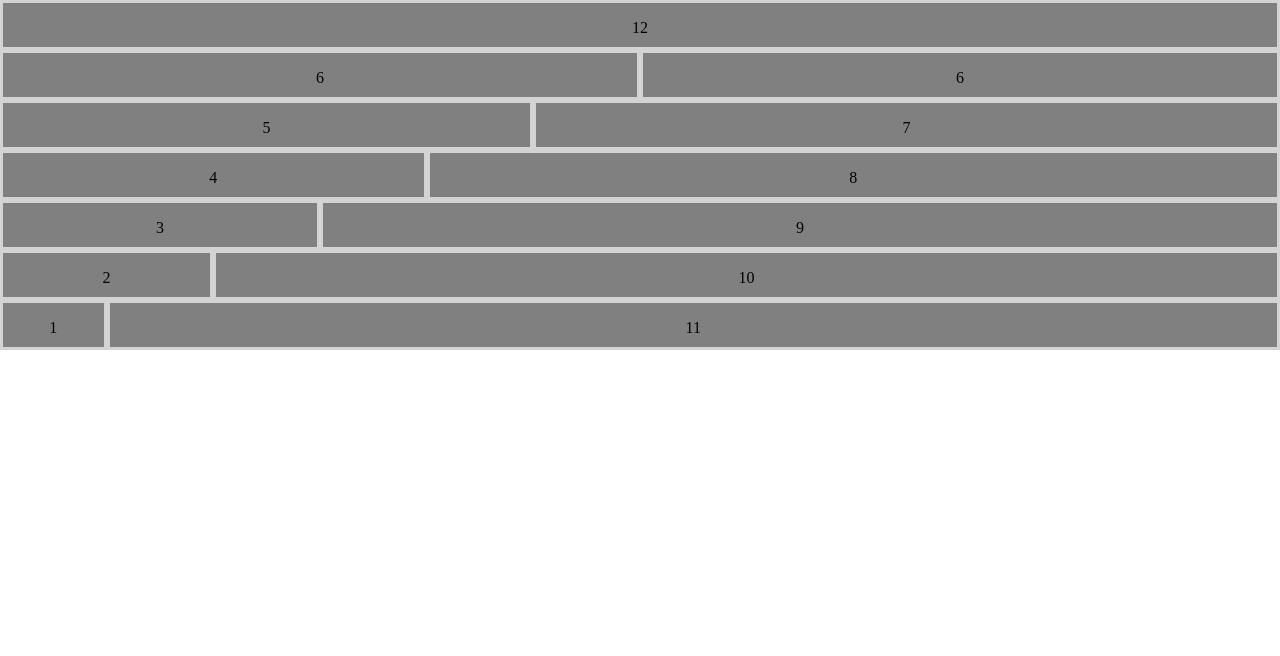
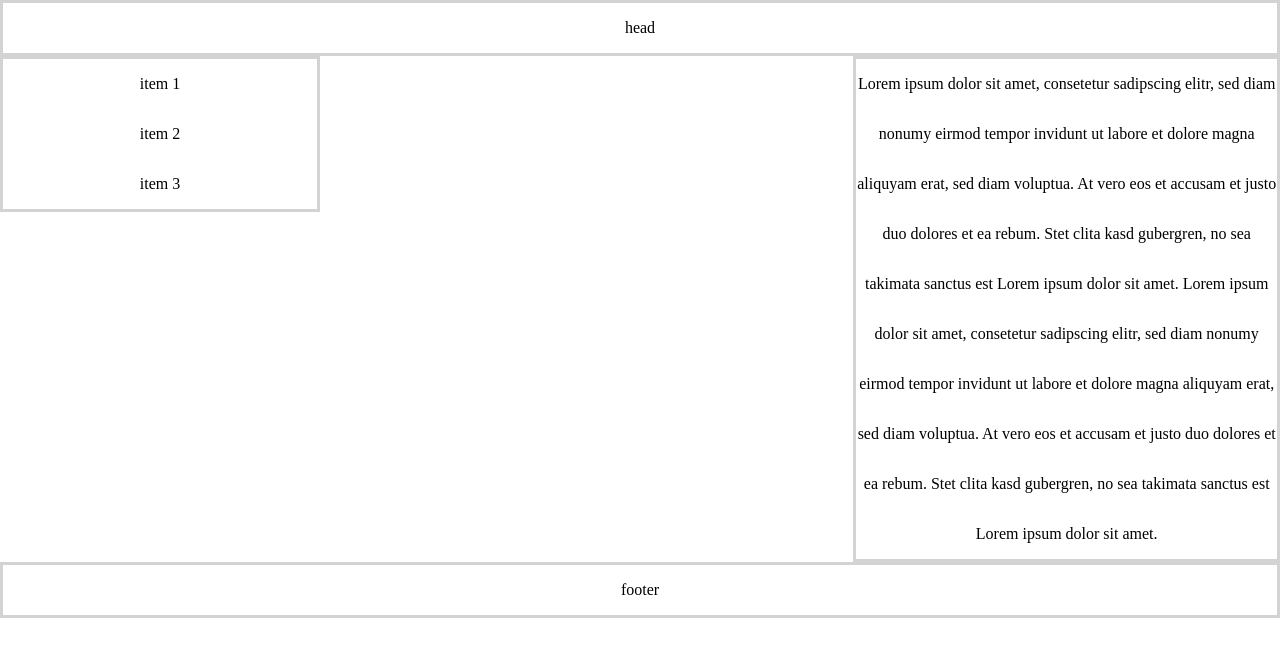
Before and after one commit to Luitpold/WinzerBSInfo, a plain HTML site: page client/html/template.html in a window 1280 px wide. Drawn offline with Linux system fonts and the light colour scheme.

Commit message:
Started building a real template
Started building a real template

```diff
--- a/client/css/style.css
+++ b/client/css/style.css
@@ -1,3 +1,17 @@
+/* ---------- colors ---------- */
+
+/*tmp*/
+.red-1{background-color: #ae2b13;}
+.red-2{background-color: #9b3827;}
+.red-3{background-color: #a5311d;}
+
+.green-1{background-color: #618f33;}
+.green-2{background-color: #6a7e33;}
+.green-3{background-color: #717333;}
+
+
+/* ---------- layout ---------- */
+
 body{
   margin: 0;
 }
@@ -9,29 +23,40 @@ body{
 [class*="col-"]{
   width: 100%;
   float: left;
+
   /*tmp*/
-  background-color: gray;
+  /*background-color: gray;*/
   border-style: solid;
   border-color: lightgray;
-  height: 50px;
+  /*height: 50px;*/
 
   /*TODO: to be specified*/
 }
 
+.menu{
+  margin: 0;
+  padding: 0;
+  list-style: none;
+}
+
+.aside{
+  float: right;
+}
+
 /* TODO: See if there is some alternative to the grid being hardcoded */
-@media only screen and (min-width: 768px) {
-    .col-1 {width: 8.33%;}
-    .col-2 {width: 16.66%;}
-    .col-3 {width: 25%;}
-    .col-4 {width: 33.33%;}
-    .col-5 {width: 41.66%;}
-    .col-6 {width: 50%;}
-    .col-7 {width: 58.33%;}
-    .col-8 {width: 66.66%;}
-    .col-9 {width: 75%;}
-    .col-10 {width: 83.33%;}
-    .col-11 {width: 91.66%;}
-    .col-12 {width: 100%;}
+@media only screen and (min-width: 768px){
+    .col-1{width: 8.33%;}
+    .col-2{width: 16.66%;}
+    .col-3{width: 25%;}
+    .col-4{width: 33.33%;}
+    .col-5{width: 41.66%;}
+    .col-6{width: 50%;}
+    .col-7{width: 58.33%;}
+    .col-8{width: 66.66%;}
+    .col-9{width: 75%;}
+    .col-10{width: 83.33%;}
+    .col-11{width: 91.66%;}
+    .col-12{width: 100%;}
 }
 
 /* ---------- tmp ---------- */
--- a/client/html/template.html
+++ b/client/html/template.html
@@ -8,27 +8,13 @@
     <meta name="viewport" content="width=device-width, initial-scale=1.0, user-scalable=no">
   </head>
   <body>
-    <!-- responsive grid demonstration -->
-    <div>
-        <div class="col-12">12</div>
-
-        <div class="col-6">6</div>
-        <div class="col-6">6</div>
-
-        <div class="col-5">5</div>
-        <div class="col-7">7</div>
-
-        <div class="col-4">4</div>
-        <div class="col-8">8</div>
-
-        <div class="col-3">3</div>
-        <div class="col-9">9</div>
-
-        <div class="col-2">2</div>
-        <div class="col-10">10</div>
-
-        <div class="col-1">1</div>
-        <div class="col-11">11</div>
-      </div>
+      <div class="col-12">head</div>
+      <ul class="col-3 menu">
+        <li>item 1</li>
+        <li>item 2</li>
+        <li>item 3</li>
+      </ul>
+      <div class="col-4 aside">Lorem ipsum dolor sit amet, consetetur sadipscing elitr, sed diam nonumy eirmod tempor invidunt ut labore et dolore magna aliquyam erat, sed diam voluptua. At vero eos et accusam et justo duo dolores et ea rebum. Stet clita kasd gubergren, no sea takimata sanctus est Lorem ipsum dolor sit amet. Lorem ipsum dolor sit amet, consetetur sadipscing elitr, sed diam nonumy eirmod tempor invidunt ut labore et dolore magna aliquyam erat, sed diam voluptua. At vero eos et accusam et justo duo dolores et ea rebum. Stet clita kasd gubergren, no sea takimata sanctus est Lorem ipsum dolor sit amet.</div>
+      <div class="col-12">footer</div>
   </body>
 </html>
```
